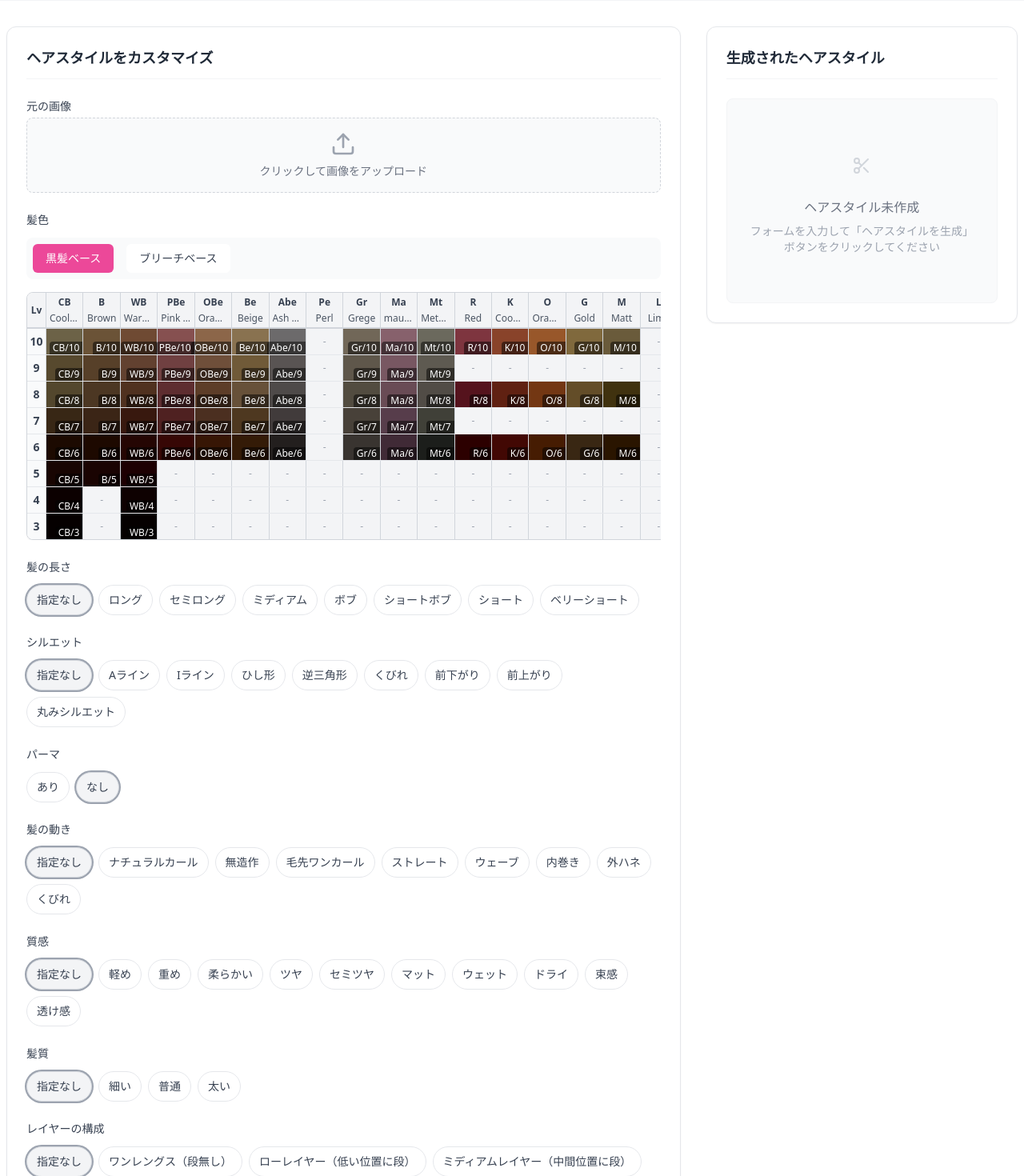
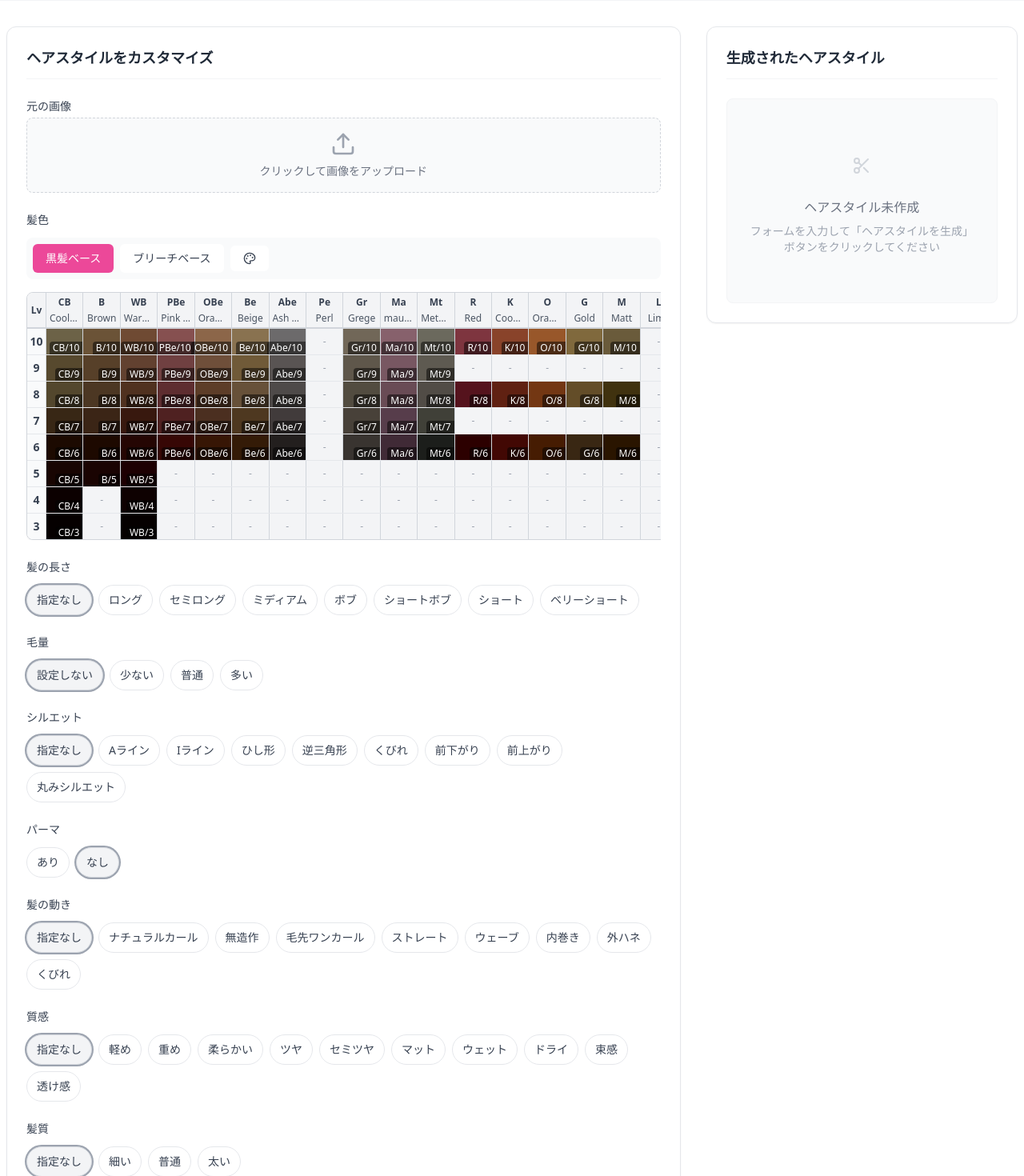
Before and after one commit to arch-mania/hair-catalog, a React (Vite) app: page / in a window 1280 px wide. Shown: the top 1470 px of the page at 80% size. Built offline with nearby package versions, Linux system fonts and the light colour scheme.

Commit message:
feat: 毛量とカスタムカラーを追加

```diff
--- a/package.json
+++ b/package.json
@@ -17,6 +17,7 @@
     "lucide-react": "^0.344.0",
     "openai": "^5.12.1",
     "react": "^18.3.1",
+    "react-colorful": "^5.6.1",
     "react-dom": "^18.3.1",
     "tailwind-merge": "^3.3.1",
     "tailwindcss-animate": "^1.0.7"
--- a/src/App.tsx
+++ b/src/App.tsx
@@ -1,7 +1,15 @@
 import React, { useState, useRef } from "react";
 import * as exifr from "exifr";
-import { Upload, X, RefreshCw, Scissors, Download } from "lucide-react";
+import {
+  Upload,
+  X,
+  RefreshCw,
+  Scissors,
+  Download,
+  Palette,
+} from "lucide-react";
 import OpenAI from "openai";
+import { HexColorPicker } from "react-colorful";
 import {
   Select,
   SelectContent,
@@ -11,6 +19,7 @@ import {
 } from "@/components/ui/select";
 
 // EXIFデータを読み取って画像を正しい向きに回転させる関数
+// eslint-disable-next-line @typescript-eslint/no-unused-vars
 const getImageOrientation = (file: File): Promise<number> => {
   return new Promise((resolve) => {
     const reader = new FileReader();
@@ -72,6 +81,7 @@ const getImageOrientation = (file: File): Promise<number> => {
   });
 };
 
+// eslint-disable-next-line @typescript-eslint/no-unused-vars
 const rotateImage = (
   canvas: HTMLCanvasElement,
   orientation: number
@@ -219,6 +229,13 @@ interface BadgeSelectionProps {
   onSelect: (value: string) => void;
 }
 
+interface MultiBadgeSelectionProps {
+  label: string;
+  options: CustomOption[];
+  selectedValues: string[];
+  onSelect: (values: string[]) => void;
+}
+
 interface GPTImageEditParams {
   model: string;
   image: File;
@@ -276,6 +293,14 @@ const hairLengthOptions: CustomOption[] = [
   { value: "short bob cut", label: "ショートボブ" },
   { value: "short hair", label: "ショート" },
   { value: "very short hair", label: "ベリーショート" },
+];
+
+// 毛量
+const hairVolumeOptions: CustomOption[] = [
+  { value: "", label: "設定しない" },
+  { value: "low hair volume", label: "少ない" },
+  { value: "normal hair volume", label: "普通" },
+  { value: "high hair volume", label: "多い" },
 ];
 
 // シルエット
@@ -644,6 +669,62 @@ const BadgeSelection: React.FC<BadgeSelectionProps> = ({
   );
 };
 
+// Multi Badge Selection Component
+const MultiBadgeSelection: React.FC<MultiBadgeSelectionProps> = ({
+  label,
+  options,
+  selectedValues,
+  onSelect,
+}) => {
+  const handleToggle = (value: string) => {
+    if (value === "") {
+      // "指定なし"が選択された場合、すべてクリア
+      onSelect([]);
+    } else {
+      if (selectedValues.includes(value)) {
+        // 既に選択されている場合は削除
+        onSelect(selectedValues.filter((v) => v !== value));
+      } else {
+        // 選択されていない場合は追加
+        onSelect([...selectedValues, value]);
+      }
+    }
+  };
+
+  return (
+    <div>
+      <label className="block text-sm font-medium text-gray-700 mb-3">
+        {label}
+      </label>
+      <div className="flex flex-wrap gap-2">
+        {options.map((option) => {
+          const isSelected = selectedValues.includes(option.value);
+          const isDefault = option.value === "";
+          const isNothingSelected = selectedValues.length === 0;
+
+          return (
+            <button
+              key={option.value}
+              onClick={() => handleToggle(option.value)}
+              className={`px-3 py-2 rounded-full text-sm font-medium transition-all duration-200 border ${
+                isSelected || (isDefault && isNothingSelected)
+                  ? isDefault
+                    ? "bg-gray-100 text-gray-700 border-gray-300 ring-2 ring-gray-400"
+                    : "bg-gradient-to-r from-pink-500 to-purple-500 text-white border-transparent shadow-md"
+                  : isDefault
+                  ? "bg-gray-50 text-gray-600 border-gray-200 hover:bg-gray-100"
+                  : "bg-white text-gray-700 border-gray-200 hover:border-pink-300 hover:bg-pink-50 hover:text-pink-700"
+              }`}
+            >
+              {option.label}
+            </button>
+          );
+        })}
+      </div>
+    </div>
+  );
+};
+
 // OpenAI 設定
 const getOpenAIClient = () => {
   const apiKey =
@@ -673,13 +754,18 @@ function App() {
 
   // 8つの新しいカテゴリーの状態
   const [hairLength, setHairLength] = useState("");
+  const [hairVolume, setHairVolume] = useState("");
   const [silhouette, setSilhouette] = useState("");
   const [perm, setPerm] = useState(""); // デフォルト: なし
   const [hairMovement, setHairMovement] = useState("");
-  const [texture, setTexture] = useState("");
+  const [texture, setTexture] = useState<string[]>([]);
   const [hairQuality, setHairQuality] = useState("");
   const [layers, setLayers] = useState("");
   const [lighting, setLighting] = useState("");
+
+  // カラーピッカー関連
+  const [useCustomColor, setUseCustomColor] = useState(false);
+  const [customColor, setCustomColor] = useState("#8B4513");
 
   // GPT Image 1新パラメータ
   const [imageQuality, setImageQuality] = useState("high");
@@ -836,10 +922,14 @@ function App() {
 
     // 選択されたオプションのみを使用
     if (hairLength) styleParts.push(hairLength);
+    if (hairVolume) styleParts.push(hairVolume);
     if (silhouette) styleParts.push(silhouette);
     if (perm) styleParts.push(perm);
     if (hairMovement) styleParts.push(hairMovement);
-    if (texture) styleParts.push(texture);
+    // 複数の質感を結合
+    if (texture.length > 0) {
+      styleParts.push(...texture);
+    }
     if (hairQuality) styleParts.push(hairQuality);
     if (layers) styleParts.push(layers);
     if (lighting) styleParts.push(lighting);
@@ -1334,14 +1424,15 @@ function App() {
 
                 {/* ベースカラートグル */}
                 <div className="mb-4">
-                  <div className="flex items-center space-x-4 bg-gray-50 p-2 rounded-lg">
+                  <div className="flex items-center space-x-2 bg-gray-50 p-2 rounded-lg">
                     <button
                       className={`px-4 py-2 rounded-md text-sm font-medium transition-colors ${
-                        isBlackBase
+                        !useCustomColor && isBlackBase
                           ? "bg-pink-500 text-white"
                           : "bg-white text-gray-700 hover:bg-gray-100"
                       }`}
                       onClick={() => {
+                        setUseCustomColor(false);
                         setIsBlackBase(true);
                         setSelectedColorCode("");
                       }}
@@ -1350,19 +1441,80 @@ function App() {
                     </button>
                     <button
                       className={`px-4 py-2 rounded-md text-sm font-medium transition-colors ${
-                        !isBlackBase
+                        !useCustomColor && !isBlackBase
                           ? "bg-pink-500 text-white"
                           : "bg-white text-gray-700 hover:bg-gray-100"
                       }`}
                       onClick={() => {
+                        setUseCustomColor(false);
                         setIsBlackBase(false);
                         setSelectedColorCode("");
                       }}
                     >
                       ブリーチベース
                     </button>
+                    <button
+                      className={`px-4 py-2 rounded-md text-sm font-medium transition-colors flex items-center gap-1 ${
+                        useCustomColor
+                          ? "bg-pink-500 text-white"
+                          : "bg-white text-gray-700 hover:bg-gray-100"
+                      }`}
+                      onClick={() => {
+                        setUseCustomColor(true);
+                        setSelectedColorCode(customColor);
+                      }}
+                    >
+                      <Palette className="w-4 h-4" />
+                    </button>
                   </div>
                 </div>
+
+                {/* カスタムカラーピッカー */}
+                {useCustomColor && (
+                  <div className="mb-4 p-4 bg-gray-50 border border-gray-200 rounded-lg">
+                    <div className="flex flex-col md:flex-row gap-4 items-start">
+                      <div className="flex-shrink-0">
+                        <HexColorPicker
+                          color={customColor}
+                          onChange={(color) => {
+                            setCustomColor(color);
+                            setSelectedColorCode(color);
+                          }}
+                          style={{ width: "200px", height: "150px" }}
+                        />
+                      </div>
+                      <div className="flex-1 space-y-3">
+                        <div>
+                          <label className="block text-sm font-medium text-gray-700 mb-1">
+                            カラーコード
+                          </label>
+                          <input
+                            type="text"
+                            value={customColor}
+                            onChange={(e) => {
+                              const color = e.target.value;
+                              if (/^#[0-9A-Fa-f]{6}$/.test(color)) {
+                                setCustomColor(color);
+                                setSelectedColorCode(color);
+                              }
+                            }}
+                            className="w-full px-3 py-2 border border-gray-300 rounded-md text-sm"
+                            placeholder="#8B4513"
+                          />
+                        </div>
+                        <div className="flex items-center gap-2">
+                          <div
+                            className="w-8 h-8 rounded border border-gray-300"
+                            style={{ backgroundColor: customColor }}
+                          ></div>
+                          <span className="text-sm text-gray-600">
+                            プレビュー
+                          </span>
+                        </div>
+                      </div>
+                    </div>
+                  </div>
+                )}
 
                 {/* 選択されたカラー情報 */}
                 {selectedColorCode && (
@@ -1379,13 +1531,20 @@ function App() {
                         <span className="text-pink-700">
                           {selectedColorCode}
                         </span>
+                        {useCustomColor && (
+                          <span className="text-xs text-gray-500">
+                            (カスタム)
+                          </span>
+                        )}
                       </div>
                     </div>
                   </div>
                 )}
 
                 {/* カラーチャート */}
-                <div className="overflow-x-auto">{renderColorChart()}</div>
+                {!useCustomColor && (
+                  <div className="overflow-x-auto">{renderColorChart()}</div>
+                )}
               </div>
 
               {/* 髪の長さ選択 */}
@@ -1396,6 +1555,14 @@ function App() {
                 onSelect={setHairLength}
               />
 
+              {/* 毛量選択 */}
+              <BadgeSelection
+                label="毛量"
+                options={hairVolumeOptions}
+                selectedValue={hairVolume}
+                onSelect={setHairVolume}
+              />
+
               {/* シルエット選択 */}
               <BadgeSelection
                 label="シルエット"
@@ -1421,10 +1588,10 @@ function App() {
               />
 
               {/* 質感選択 */}
-              <BadgeSelection
+              <MultiBadgeSelection
                 label="質感"
                 options={textureOptions}
-                selectedValue={texture}
+                selectedValues={texture}
                 onSelect={setTexture}
               />
 
```
Also changed, not shown: 1 other file (tests, documents, lock files or other folders).
